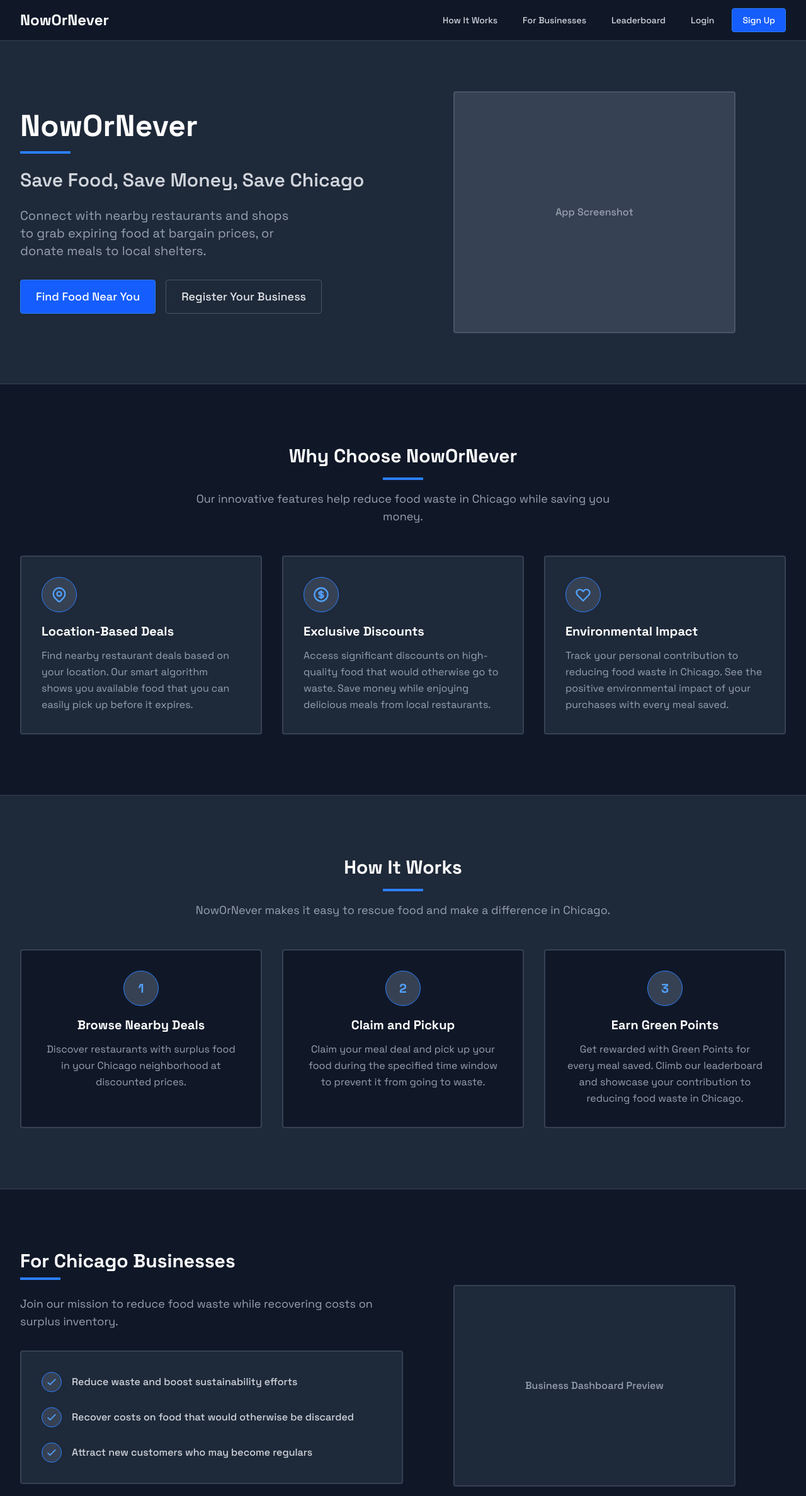
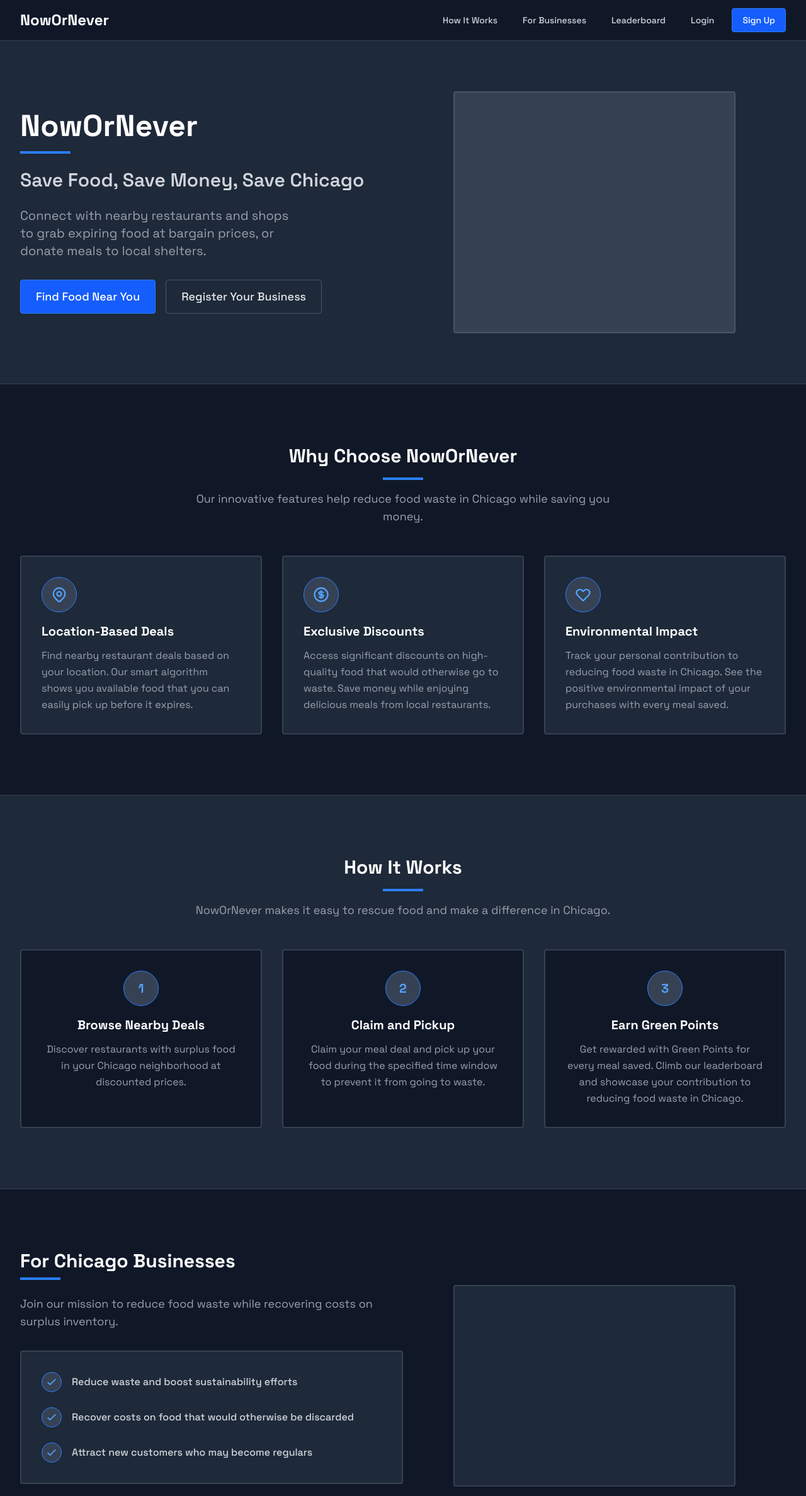
Before and after one commit to RichardLechko/IIT-Hackathon, a Next.js app in the folder frontend/: page / in a window 1280 px wide. Shown: the top 2375 px of the page at 63% size. Built offline with nearby package versions, Linux system fonts and the light colour scheme.

Commit message:
removed images

```diff
--- a/frontend/app/components/LandingPage.js
+++ b/frontend/app/components/LandingPage.js
@@ -35,7 +35,6 @@ export default function Home() {
             <div className="w-1/2 flex justify-center">
               <div className="w-full max-w-md h-96 bg-gray-700 rounded border-2 border-gray-600 overflow-hidden">
                 <div className="w-full h-full flex items-center justify-center">
-                  <p className="text-gray-400 font-medium">App Screenshot</p>
                 </div>
               </div>
             </div>
@@ -306,9 +305,7 @@ export default function Home() {
             <div className="w-1/2 flex justify-center">
               <div className="w-full max-w-md h-80 bg-gray-800 rounded border-2 border-gray-700 overflow-hidden">
                 <div className="w-full h-full flex items-center justify-center">
-                  <p className="text-gray-400 font-medium">
-                    Business Dashboard Preview
-                  </p>
+
                 </div>
               </div>
             </div>
```
